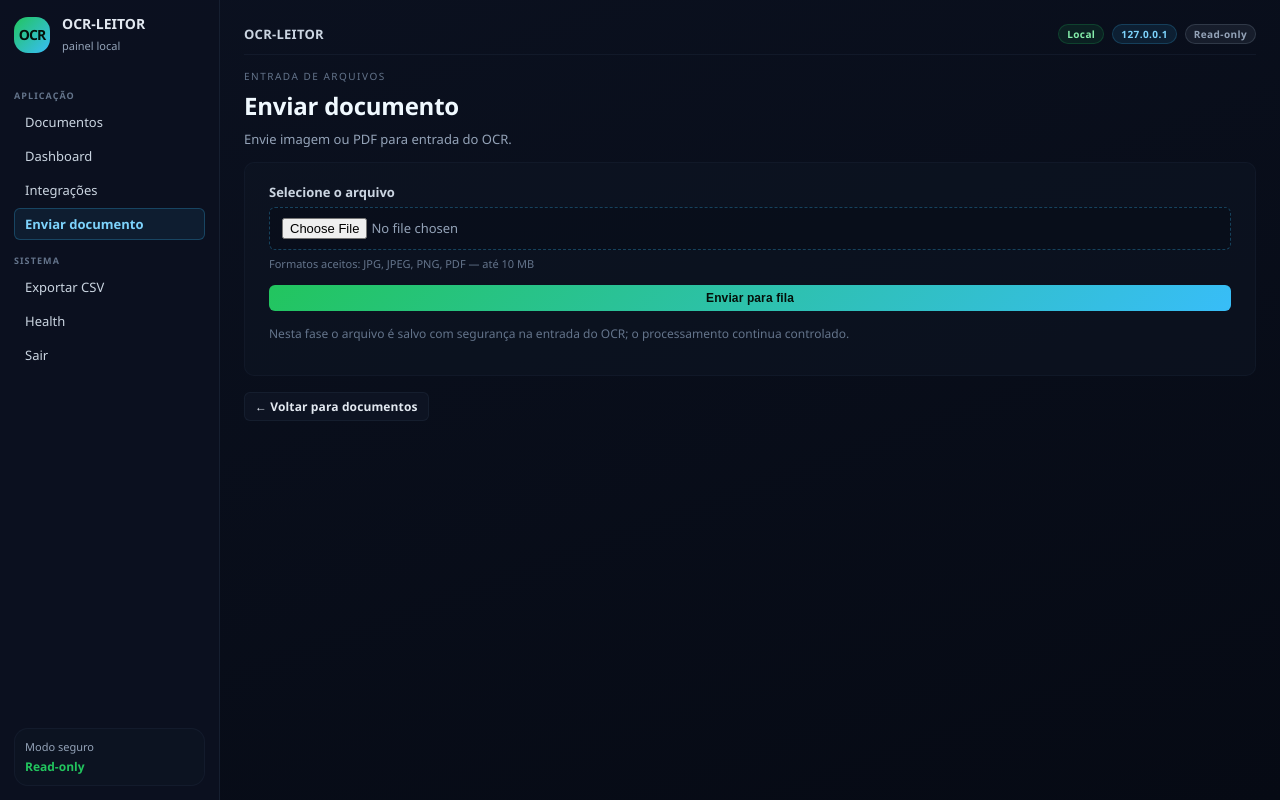
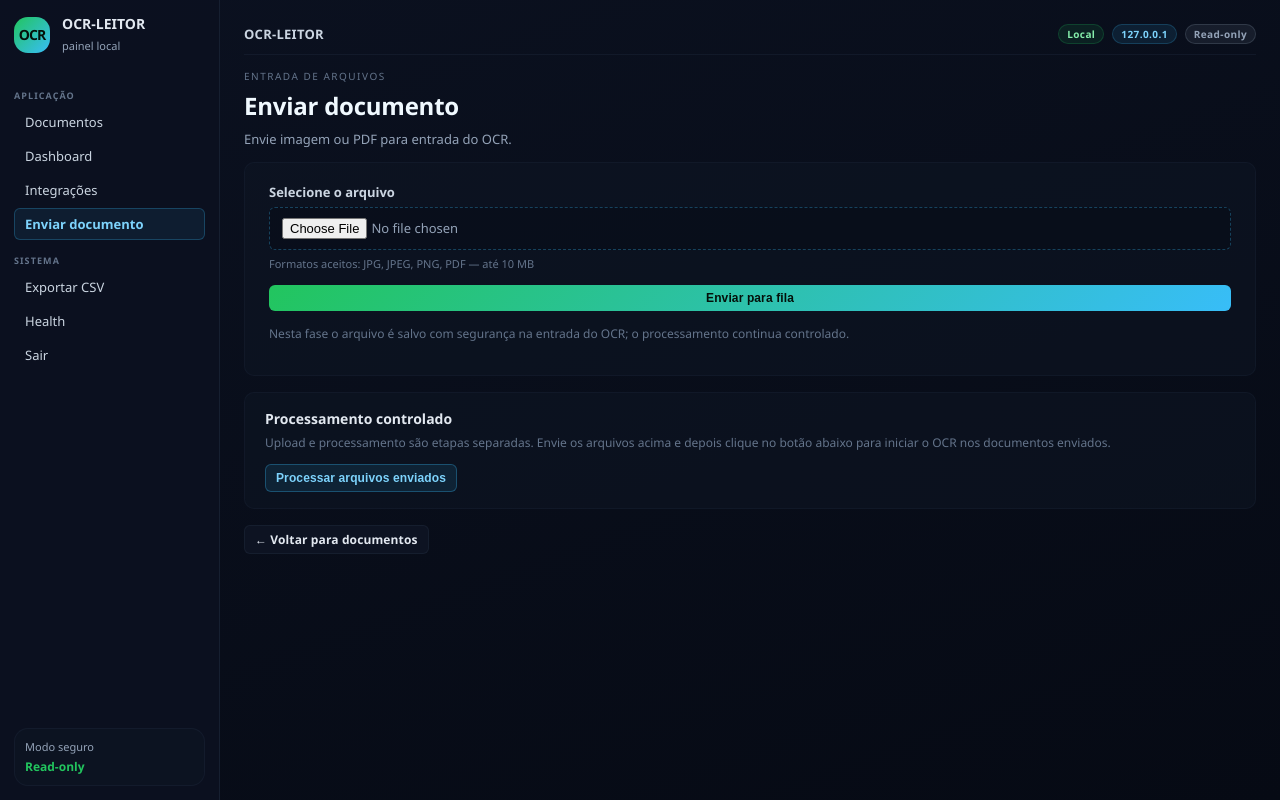
Before and after one commit to gpavi1/OCR-LEITOR, a Flask app: page /upload in a window 1280 px wide. Run offline with Flask 3, Linux system fonts and the light colour scheme; the visitor is signed in with stand-in values (Sample User, id 1).

Commit message:
feat: adiciona processamento controlado do upload

```diff
--- a/web/app.py
+++ b/web/app.py
@@ -254,6 +254,29 @@ def upload_documento():
     caminho.write_bytes(dados)
 
     flash(f"Documento enviado com sucesso: {nome_seguro}", "success")
+    return redirect(url_for("upload_documento"))
+
+
+@app.route("/upload/processar", methods=["POST"])
+def processar_upload():
+    from ocr_pipeline_s1 import INPUT_FOLDER, processar_input
+
+    pasta = Path(INPUT_FOLDER)
+    if not pasta.exists():
+        flash("Pasta input/ não encontrada.", "error")
+        return redirect(url_for("upload_documento"))
+
+    arquivos = [p for p in pasta.iterdir() if p.is_file()]
+    if not arquivos:
+        flash("Nenhum arquivo para processar em input/.", "warning")
+        return redirect(url_for("upload_documento"))
+
+    try:
+        processar_input(cliente_id=1, mover=True)
+        flash(f"Processamento concluído. Verifique a lista de documentos.", "success")
+    except Exception as exc:
+        flash(f"Erro durante o processamento: {exc}", "error")
+
     return redirect(url_for("upload_documento"))
 
 
--- a/web/static/style.css
+++ b/web/static/style.css
@@ -2260,6 +2260,44 @@ pre {
     }
 }
 
+/* UPLOAD-OCR-02 — Processamento controlado */
+
+.proc-card {
+    background: rgba(15, 22, 37, 0.5);
+    border: 1px solid rgba(30, 42, 61, 0.3);
+    border-radius: 10px;
+    padding: 16px 20px;
+    margin-bottom: 16px;
+}
+
+.proc-title {
+    font-size: 14px;
+    color: #e2e8f0;
+    margin: 0 0 6px;
+}
+
+.proc-desc {
+    font-size: 12px;
+    color: #64748b;
+    margin: 0 0 12px;
+    line-height: 1.5;
+}
+
+.proc-form {
+    margin: 0;
+}
+
+.proc-btn {
+    background: rgba(56, 189, 248, 0.1);
+    border: 1px solid rgba(56, 189, 248, 0.3);
+    color: #7dd3fc;
+}
+
+.proc-btn:hover {
+    background: rgba(56, 189, 248, 0.2);
+    border-color: rgba(56, 189, 248, 0.5);
+}
+
 /* UPLOAD-OCR-01 — Upload seguro pelo painel */
 
 .upload-card {
--- a/web/templates/upload_documento.html
+++ b/web/templates/upload_documento.html
@@ -22,5 +22,13 @@
     <p class="upload-notice">Nesta fase o arquivo &eacute; salvo com seguran&ccedil;a na entrada do OCR; o processamento continua controlado.</p>
 </section>
 
+<section class="proc-card">
+    <h2 class="proc-title">Processamento controlado</h2>
+    <p class="proc-desc">Upload e processamento s&atilde;o etapas separadas. Envie os arquivos acima e depois clique no bot&atilde;o abaixo para iniciar o OCR nos documentos enviados.</p>
+    <form class="proc-form" method="post" action="/upload/processar">
+        <button class="btn proc-btn" type="submit">Processar arquivos enviados</button>
+    </form>
+</section>
+
 <a class="btn secondary" href="/">&larr; Voltar para documentos</a>
 {% endblock %}
```
Also changed, not shown: docs/upload/UPLOAD-OCR-02_PROCESSAMENTO_CONTROLADO.md (added, +58 -0 lines), tests/test_processamento_upload_controlado.py (added, +134 -0 lines).
